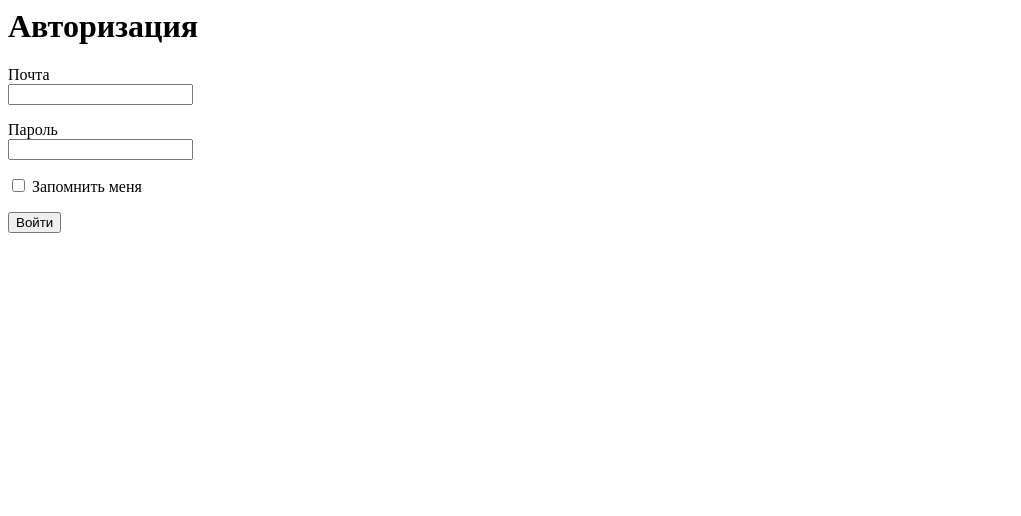
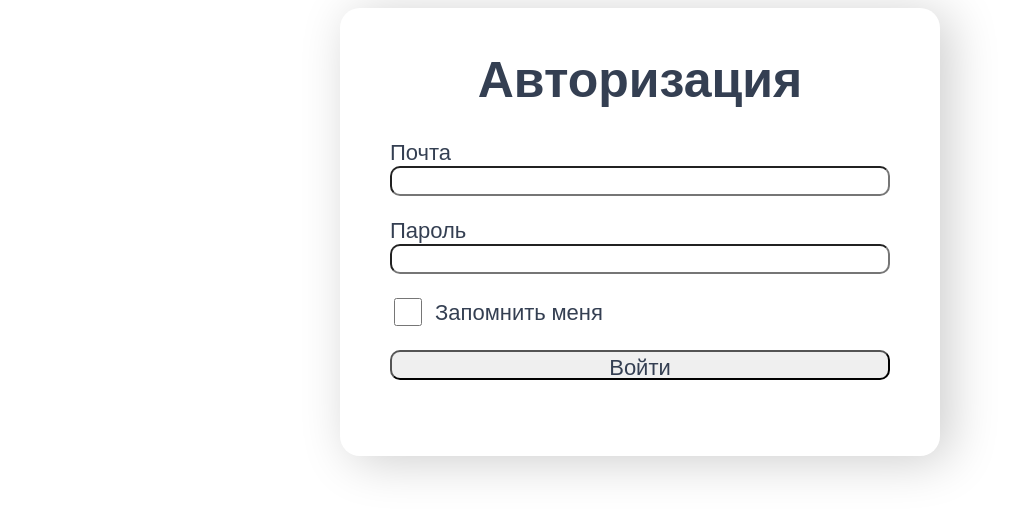
Before and after one commit to ruslan-panda/Web-Castle, a Flask app: page /login in a window 1280 px wide. Shown: the top 516 px of the page, without its empty margins (0-1021 px from the left). Run offline with Flask 3, Linux system fonts and the light colour scheme.

Commit message:
registr css

```diff
--- a/static/css/main.css
+++ b/static/css/main.css
@@ -171,3 +171,49 @@ span {
     top: -834px;
     left: 945px;
 }
+.intro {
+    max-width: 1920px;
+    margin: 0 auto;
+}
+p label {
+    font-family: "Space Grotesk", sans-serif;
+    font-optical-sizing: auto;
+    font-weight: light;
+    font-size: 22px;
+    color: #343F52;
+}
+p input {
+    width: 500px;
+    height: 30px;
+    border-radius: 10px;
+    font-family: "Space Grotesk", sans-serif;
+    font-optical-sizing: auto;
+    font-weight: light;
+    font-size: 22px;
+    color: #343F52;
+}
+.window {
+display: flex;
+flex-direction: column;
+gap: 25px;
+align-items: center;
+padding: 40px 0;
+width: 600px;
+border-radius: 20px;
+margin: auto;
+box-shadow: 10px 5px 50px rgba(0,0,0, 0.2);
+vertical-align: middle;
+}
+.check input {
+    width: 28px;
+}
+.check {
+display: flex;
+    align-items: center;
+    gap: 10px;
+}
+.window form {
+display: flex;
+flex-direction: column;
+gap: 20px;
+}
--- a/templates/index.html
+++ b/templates/index.html
@@ -22,6 +22,7 @@
         <a class="register-button" href="/form_sample">Регистрация</a>
     </div>
 </div>
+<div class="intro">
     <div class="container s">
         <div class="left-side">
             <div class="h1">
@@ -42,5 +43,6 @@
                                                                                      src="static/img/rickroll.png"/></a>
     <div></div>
     <img class='photo1' src="static/img/photo1.png"/>
+</div>
 </body>
 </html>
--- a/templates/login.html
+++ b/templates/login.html
@@ -1,5 +1,9 @@
 {% block content %}
-<h1>Авторизация</h1>
+<link href="static/css/main.css" rel="stylesheet" type="text/css"/>
+<link href="static/img/title_logo.png" rel="shortcut icon" type="image/png">
+<title>Вход</title>
+    <div class="window">
+    <h1 class="name-func">Авторизация</h1>
         <form action="" method="post">
             {{ form.hidden_tag() }}
             {{ form.csrf_token }}
@@ -21,8 +25,9 @@
             </div>
             {% endfor %}
             </p>
-    <p>{{ form.remember_me() }} {{ form.remember_me.label }}</p>
-    <p>{{ form.submit(type="submit", class="btn btn-primary") }}</p>
+            <p class="check">{{ form.remember_me() }} {{ form.remember_me.label }}</p>
+            <p class="">{{ form.submit(type="submit", class="btn btn-primary") }}</p>
             <div>{{ message }}</div>
         </form>
         {% endblock %}
+    </div>
```
Lines whose indentation alone changed are shown as unchanged.
